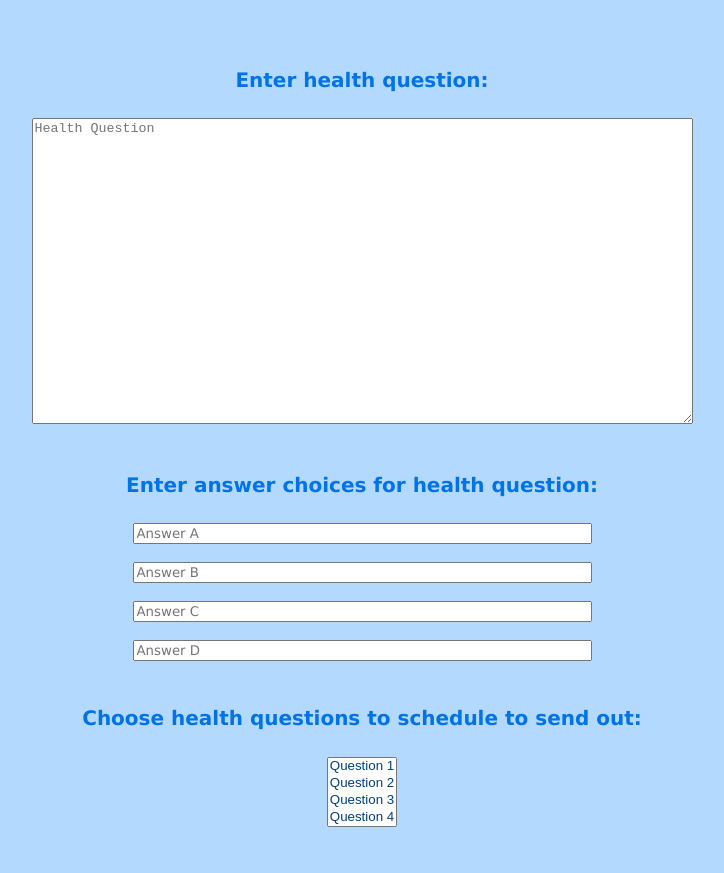
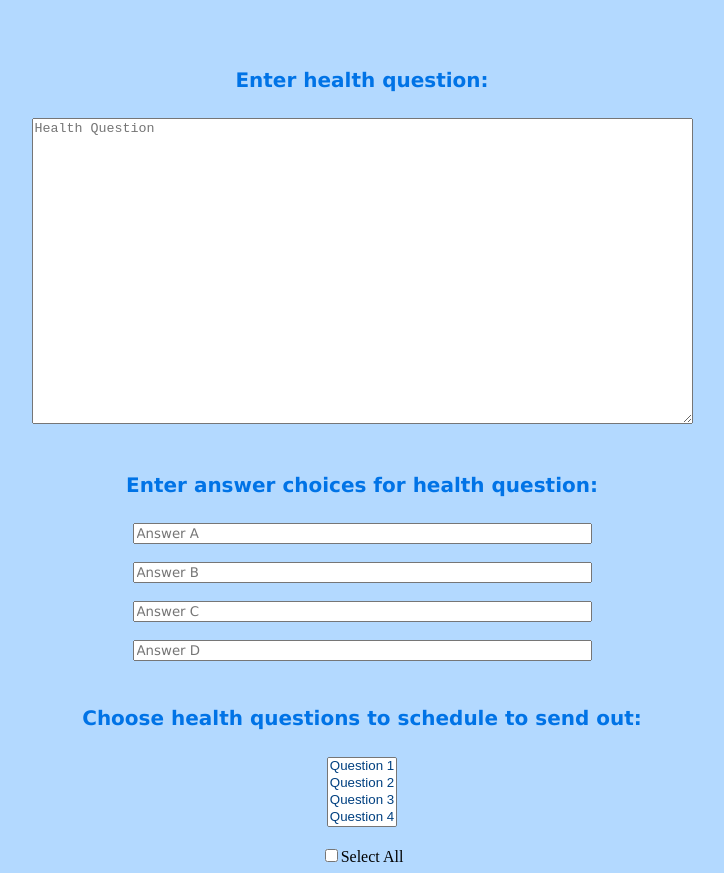
Before and after one commit to thetateman/capstone-team14, a website: page index.html in a window 1280 px wide. Shown: the part 68-941 px from the top of the page, without its empty margins (278-1002 px from the left). Drawn offline with Linux system fonts and the light colour scheme.

Commit message:
Added checkbox to the HTML
Added checkbox to Select All

```diff
--- a/index.html
+++ b/index.html
@@ -64,6 +64,10 @@ textarea {
 #fileUpload {
 	text-align: left;
 }
+#selectAll {
+	color: #004080;
+	font-family: verdana;
+}
 #Submit {
 	border-radius: 8px;
 	background-color: #004080;
@@ -108,6 +112,9 @@ textarea {
 			<option value="fourthQuestion">Question 4</option>
 			<option value="fifthQuestion"> Question 5</option>
 		</select>
+	</div>
+	<div><br>
+		<input type="checkbox" id="selectAll" name="selectAll" value="Select All">Select All</input>
 	</div><br>
 
 	<h4>Choose time to send out health question:</h4>
```
